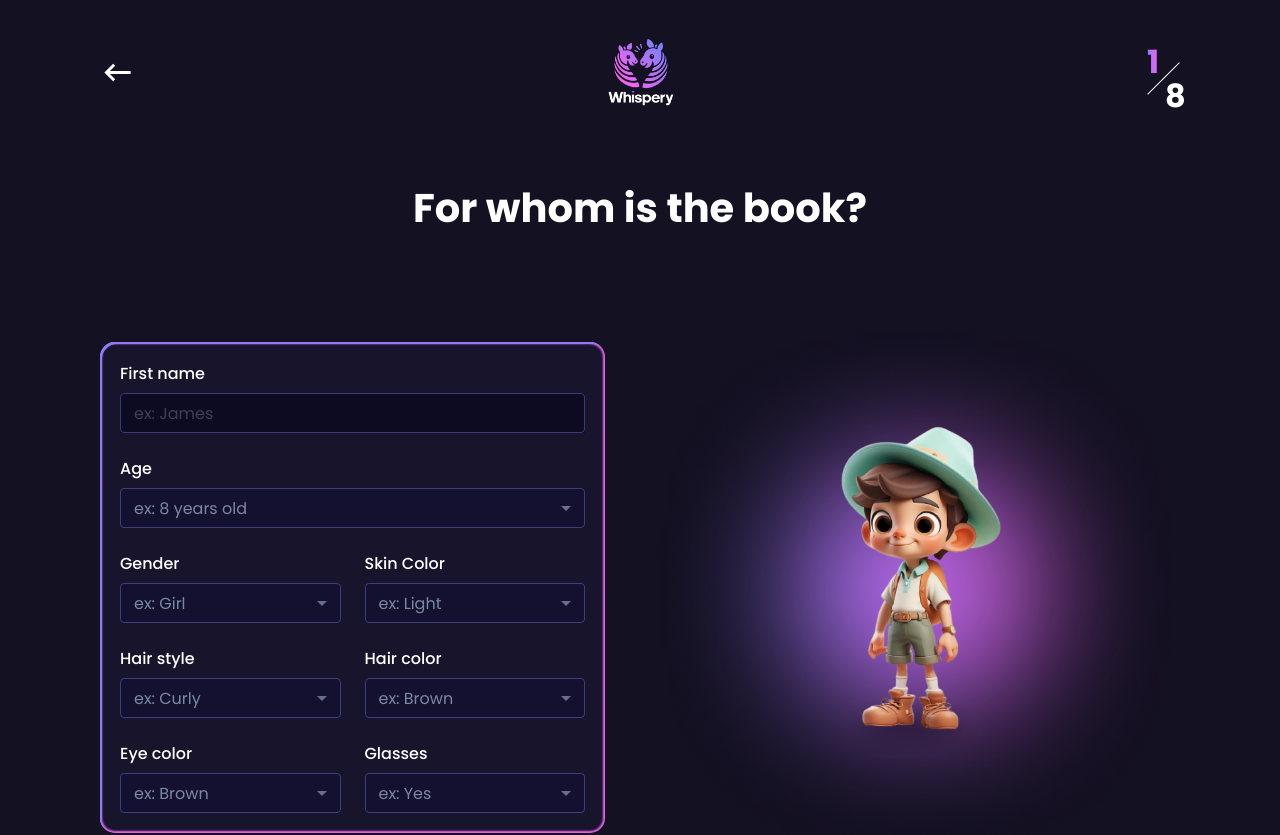
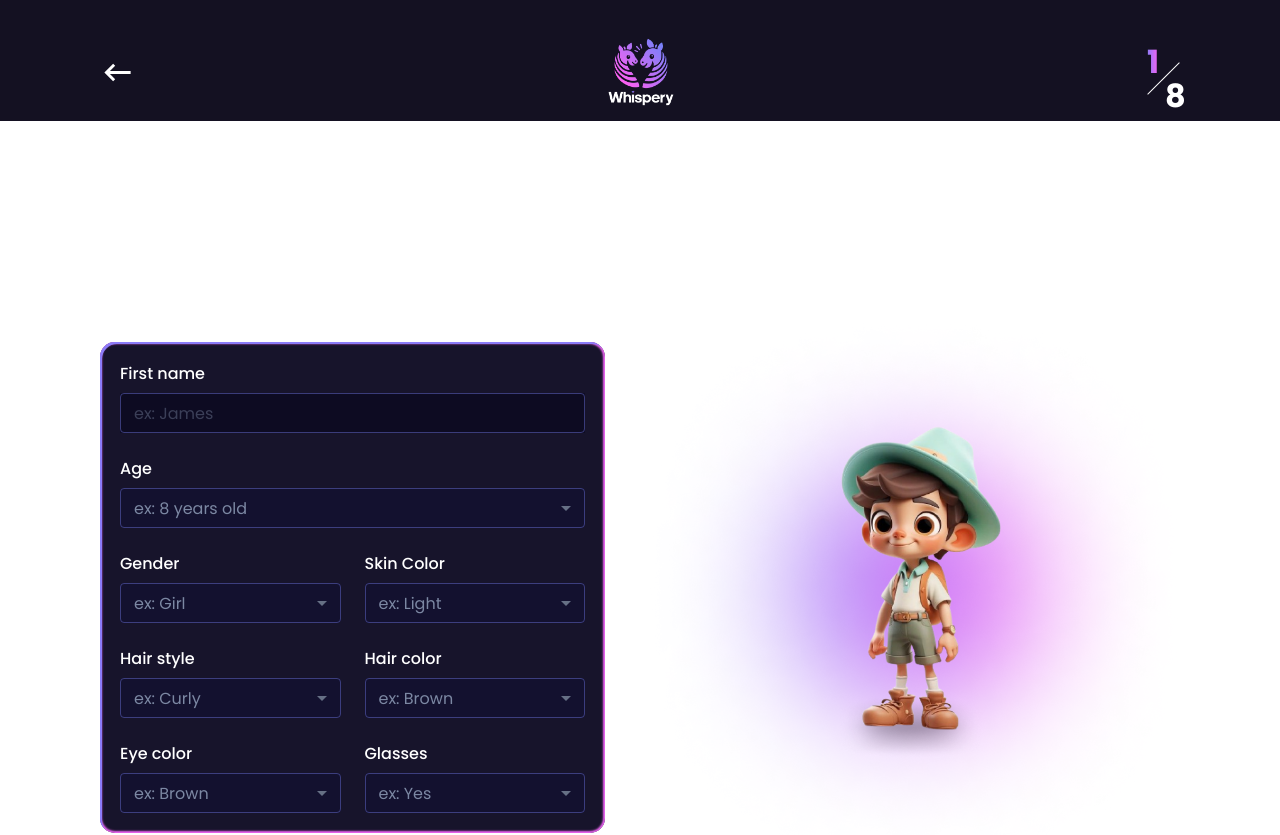
Before and after one commit to ZeenatLawal/whispery, a React (Create React App) app: page / in a window 1280 px wide. Shown: the top 835 px of the page. Built offline with nearby package versions, Linux system fonts and the light colour scheme.

Commit message:
Remove fixed bgColor

```diff
--- a/src/App.css
+++ /dev/null
@@ -1,3 +0,0 @@
-body {
-  background-color: #141122 !important;
-}
--- a/src/App.tsx
+++ b/src/App.tsx
@@ -1,4 +1,3 @@
-import "./App.css";
 import { createTheme, ThemeProvider } from "@mui/material/styles";
 import CssBaseline from "@mui/material/CssBaseline";
 import { BookOwner } from "./Pages/BookOwner";
```
